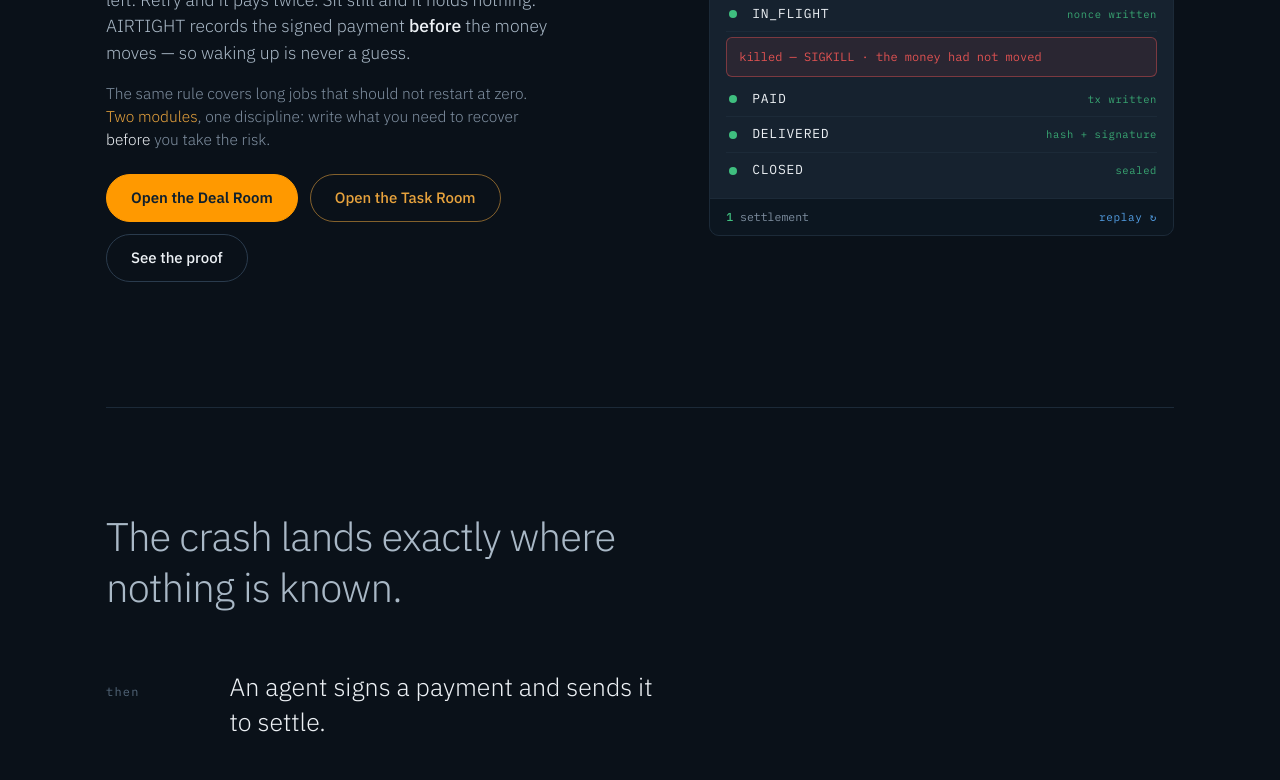
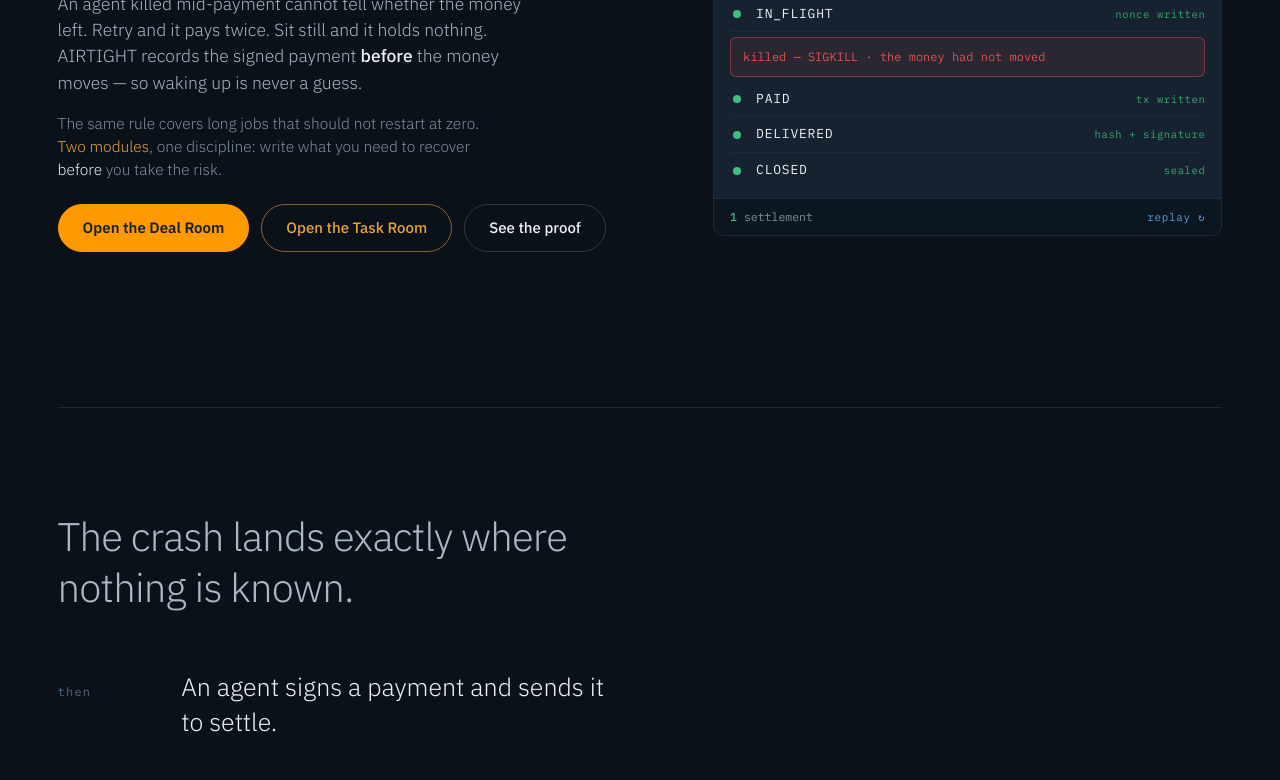
Before and after one commit to tomcode1000/AIRTIGHT, a website: page airtight/web/index.html in a window 1280 px wide. Shown: the part 402-1182 px from the top of the page. Drawn offline with Linux system fonts and the light colour scheme.

Commit message:
web: widen the landing shell to 1440
1180 left roughly 370px of dead margin either side on a 1920 display, so the
page read as not filling the screen next to the rooms, which run to 1760.

Only the shell moves. Every prose block on the page already caps its own
measure in ch, so the extra width lands on the hero grid, the two-column module
and guard sections, and the pipeline panel — no reading line gets longer.

```diff
--- a/airtight/web/index.html
+++ b/airtight/web/index.html
@@ -37,8 +37,8 @@
 
     --mono:"IBM Plex Mono",ui-monospace,SFMono-Regular,Menlo,Consolas,monospace;
     --sans:"IBM Plex Sans",system-ui,-apple-system,Segoe UI,sans-serif;
-    --maxw:1180px;
-    --gut:clamp(20px,5vw,56px);
+    --maxw:1440px;
+    --gut:clamp(20px,4.5vw,64px);
   }
   *{box-sizing:border-box}
   body{
```
